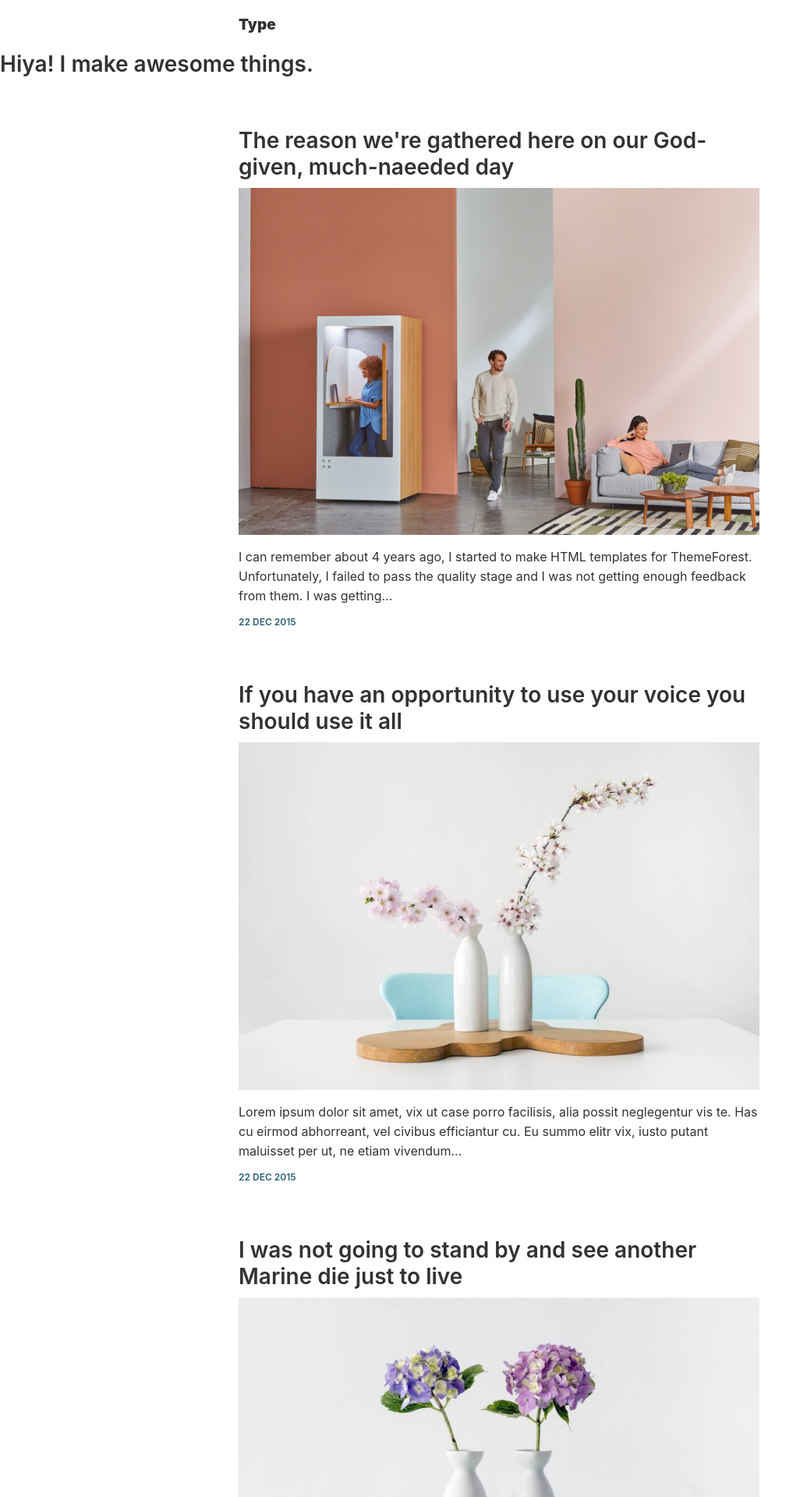
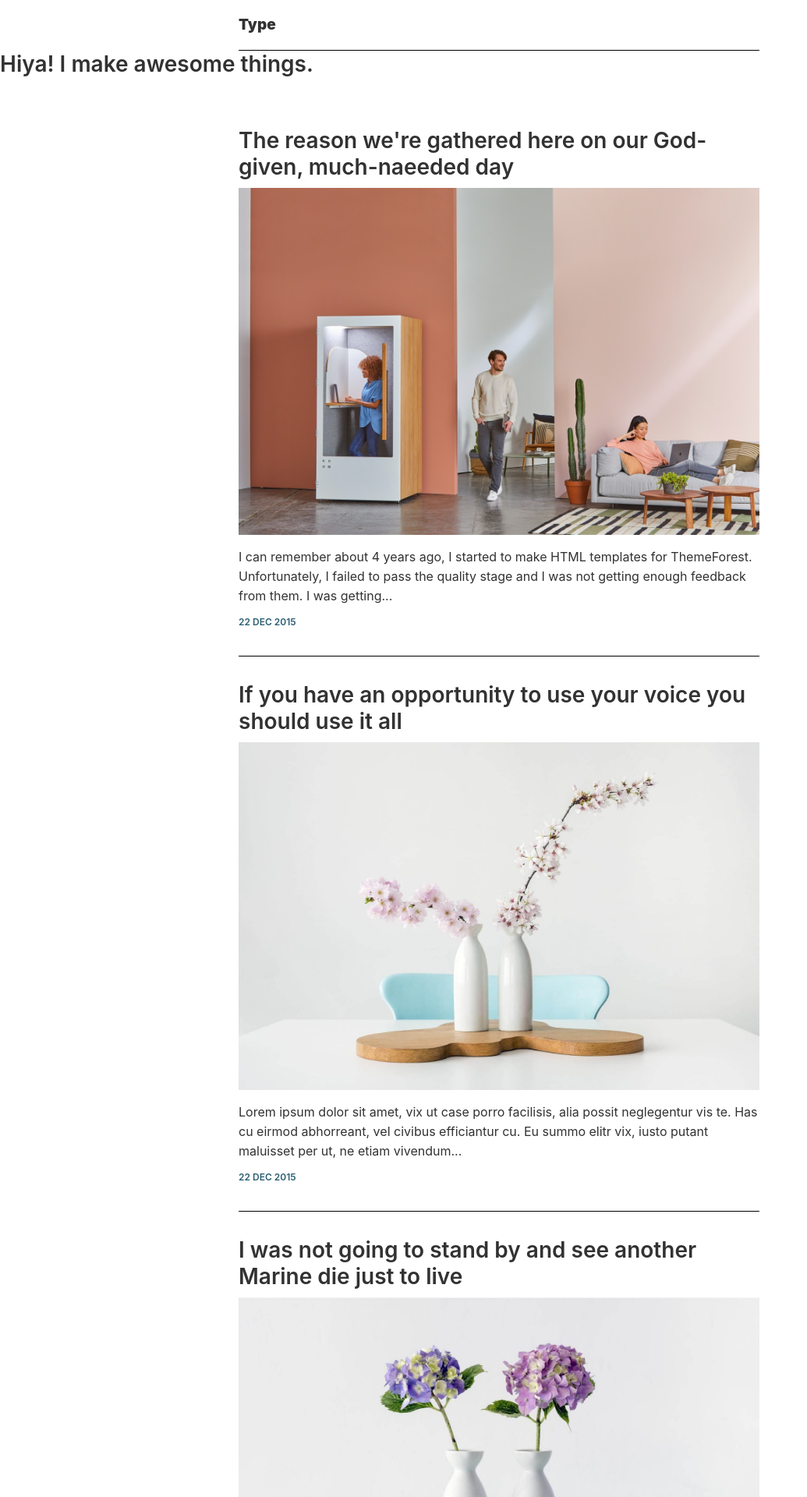
Before and after one commit to wiltruong/portfolio_v1, a Jekyll site: the page built from index.html, in a window 1280 px wide. Shown: the top 1920 px of the page at 78% size, without its empty margins (0-1035 px from the left). Built offline with Jekyll 4.4.1, drawn with Linux system fonts in a browser that asks for light colours; the list of posts is cut into pages by our own code.

Commit message:
Update _colors.scss

```diff
--- a/_sass/settings/_colors.scss
+++ b/_sass/settings/_colors.scss
@@ -14,7 +14,7 @@ $bg-color-dark:  #222228;
 $bg-color-gray:  #FAFAFA;
 
 // Border
-$color-border: #FFFFFF;
+$color-border: #000000;
 
 // Links
 $color-link:        $color-text;
```
